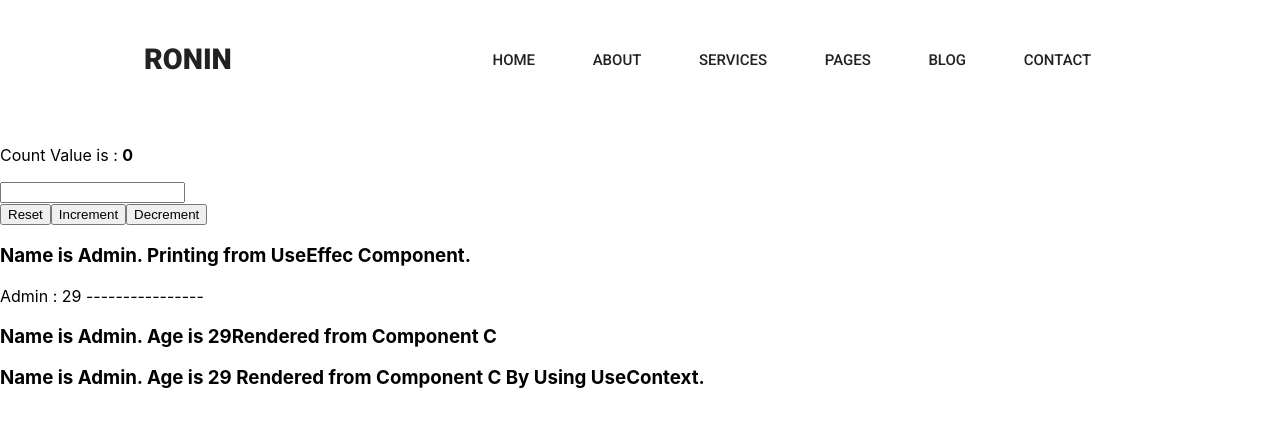
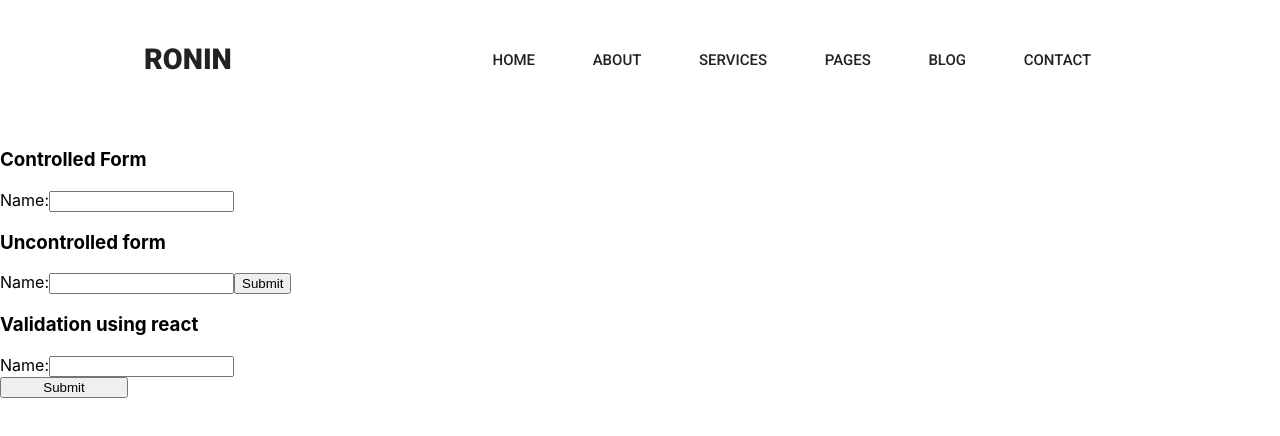
Before and after one commit to praveen-crypto/react-class, a React (Create React App) app: page / in a window 1280 px wide. Shown: the top 436 px of the page. Built offline with nearby package versions, Linux system fonts and the light colour scheme.

Commit message:
Forms in React

```diff
--- /dev/null
+++ b/src/components/Forms/ControlledForm.jsx
@@ -0,0 +1,24 @@
+import React, { useState, useEffect } from 'react';
+
+function ControlledForm() {
+    const [name, setName] = useState('');
+
+    useEffect(() => {
+
+        console.log(name);
+
+    }, [name]);
+
+    return (
+        <form >
+            <h3>Controlled Form </h3>
+            <label>
+                Name:
+                <input type="text" value={name} onChange={e => setName(e.target.value)} />
+            </label>
+
+        </form>
+    );
+}
+
+export default ControlledForm;
--- /dev/null
+++ b/src/components/Forms/Form.jsx
@@ -0,0 +1,18 @@
+import React from 'react'
+import ControlledForm from './ControlledForm';
+import UncontrolledForm from './UncontrolledForm';
+import ValidatedForm from './ValidatedForm';
+
+
+
+function Form() {
+  return (
+    <div>
+        <ControlledForm />
+        <UncontrolledForm/>
+        <ValidatedForm />
+    </div>
+  )
+}
+
+export default Form;
--- /dev/null
+++ b/src/components/Forms/UncontrolledForm.jsx
@@ -0,0 +1,24 @@
+import React, { useRef } from 'react';
+
+function UncontrolledForm() {
+  const nameInputRef = useRef();
+
+  const handleSubmit = (event) => {
+    event.preventDefault();
+    console.log('A name was submitted: ' + nameInputRef.current.value);
+  }
+
+  return (
+    <form onSubmit={handleSubmit} >
+      <h3>Uncontrolled form</h3>
+      <label>
+        Name:
+        <input type="text" ref={nameInputRef} />
+      </label>
+      <button type="submit">Submit</button>
+    </form>
+  );
+
+}
+
+export default UncontrolledForm;
--- /dev/null
+++ b/src/components/Forms/ValidatedForm.jsx
@@ -0,0 +1,38 @@
+import React, { useState } from 'react';
+
+function ValidatedForm() {
+  const [name, setName] = useState('');
+  const [nameError, setNameError] = useState('');
+
+
+
+  const handleSubmit = (event) => {
+    event.preventDefault();
+    if (!name) {
+      setNameError('Name is required');
+    } else {
+      setNameError('');
+      alert('Form submitted');
+    }
+  };
+
+  return (
+    <form onSubmit={handleSubmit} style={{ width: '30$', display: 'flex', flexDirection : 'column' }}>
+      <h3>Validation using react</h3>
+      <label>
+        Name:
+        <input
+          type="text"
+          value={name}
+          onChange={e => setName(e.target.value)}
+        />
+      </label>
+
+      { nameError && <div style={{color: 'red'}}>{nameError} </div> }
+
+      <button type="submit" style={{width: '10%' }}>Submit</button>
+    </form>
+  );
+}
+
+export default ValidatedForm ;
--- a/src/pages/home/home.jsx
+++ b/src/pages/home/home.jsx
@@ -2,7 +2,7 @@ import { useState } from "react";
 import PreviousState from "../../components/PreviousState";
 
 import UseContextExample from "../../components/UseContextExample";
-
+import Form from "../../components/Forms/Form";
 
 function Home() {
 
@@ -10,9 +10,11 @@ function Home() {
 
     return (
         <>
-            <PreviousState name1={name}  />
+            {/* <PreviousState name1={name}  />
 
-            <UseContextExample />
+            <UseContextExample /> */}
+
+            <Form />
         </>
     )
 }
```
Also changed, not shown: src/components/Forms/FormSubmissions.jsx (added, +25 -0 lines), src/components/UseContextExample.jsx (line endings or trailing spaces).
